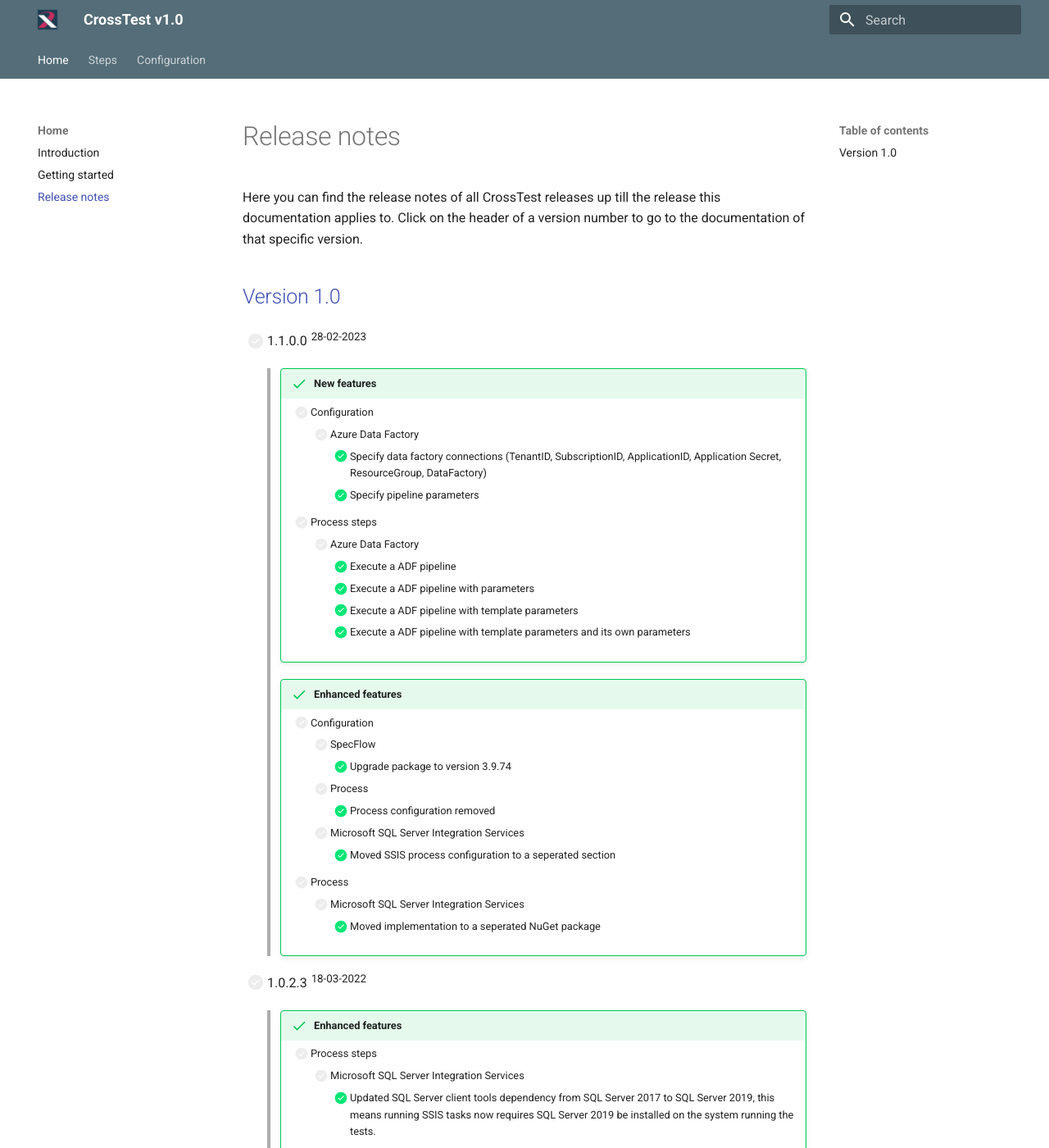
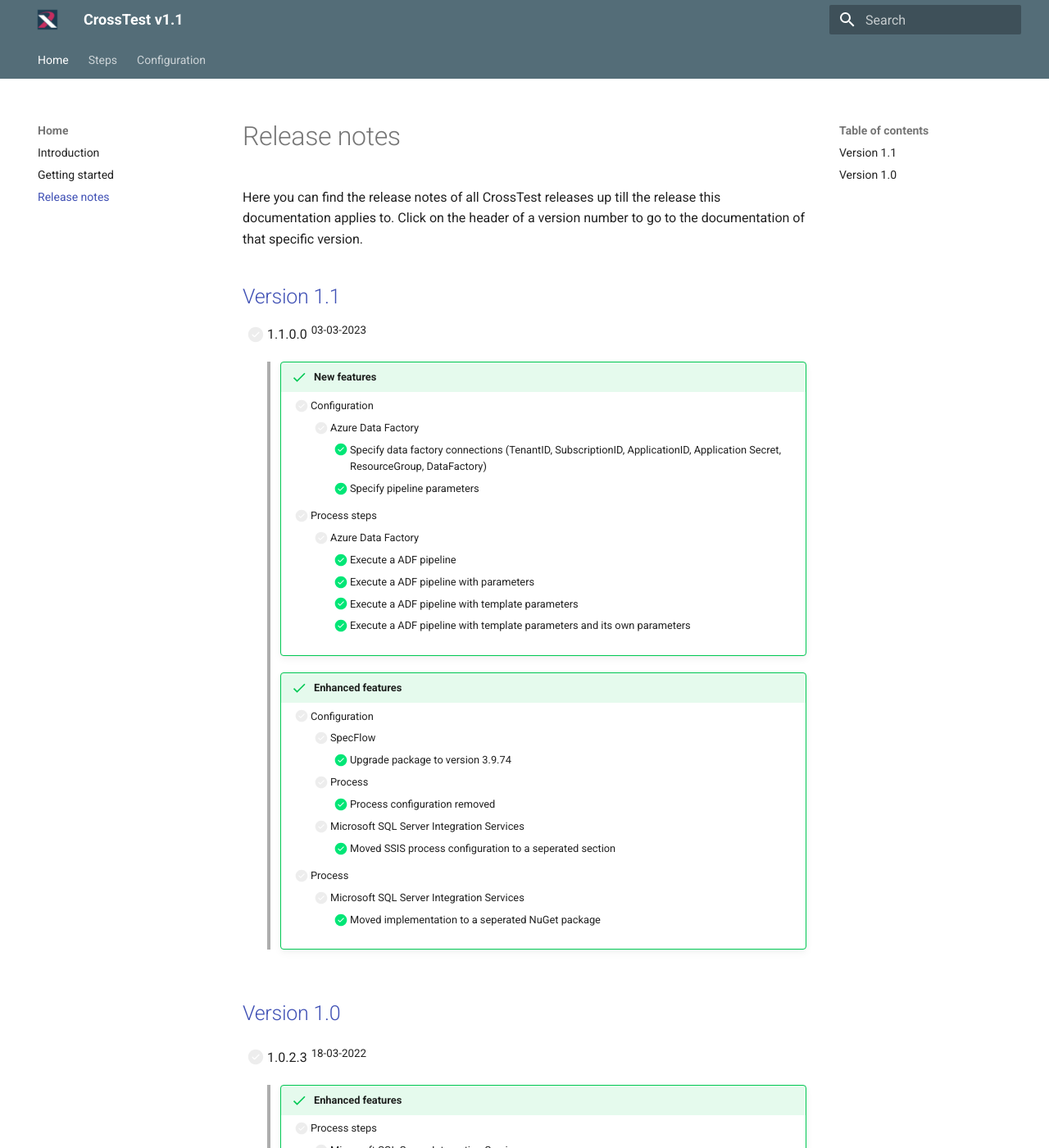
Before and after one commit to CrossBreezeNL/CrossTest_DotNet_SpecFlow, an MkDocs documentation site: the page built from Documentation/docs/ReleaseNotes.md, in a window 1280 px wide and 1400 px high. Shown: the whole window at 82% size. Built offline with MkDocs 1.6.1 and Material for MkDocs 9.7.7, drawn with Linux system fonts in a browser that asks for light colours; some of the changed text lies outside the part shown.

Commit message:
Updated version in mkdocs to v1.1, updated copyright. Updated release notes to have seperate 1.1 section. Updated ExampleTests app config so the password is in line with docker setup.

```diff
--- a/Documentation/docs/ReleaseNotes.md
+++ b/Documentation/docs/ReleaseNotes.md
@@ -20,8 +20,8 @@
 [//]: # (>     * [ ] Binding)
 [//]: # (>         * [X] Some issue...)
 
-## [Version 1.0](../1.0/)
-- [ ] 1.1.0.0 <sup>28-02-2023</sup>
+## [Version 1.1](../1.1/)
+- [ ] 1.1.0.0 <sup>03-03-2023</sup>
 > !!! success "New features"
 >     * [ ] Configuration
 >         * [ ] Azure Data Factory
@@ -45,6 +45,7 @@
 >         * [ ] Microsoft SQL Server Integration Services
 >             - [X] Moved implementation to a seperated NuGet package
 
+## [Version 1.0](../1.0/)
 - [ ] 1.0.2.3 <sup>18-03-2022</sup>
 > !!! success "Enhanced features"
 >     * [ ] Process steps
--- a/Documentation/mkdocs.yml
+++ b/Documentation/mkdocs.yml
@@ -1,8 +1,8 @@
 # Project information
-site_name: 'CrossTest v1.0'
+site_name: 'CrossTest v1.1'
 
 # Copyright
-copyright: 'Copyright &copy; 2020 - CrossBreeze'
+copyright: 'Copyright &copy; 2023 - CrossBreeze'
 
 # Configuration
 theme:
```
Also changed, not shown: 1 other file.
